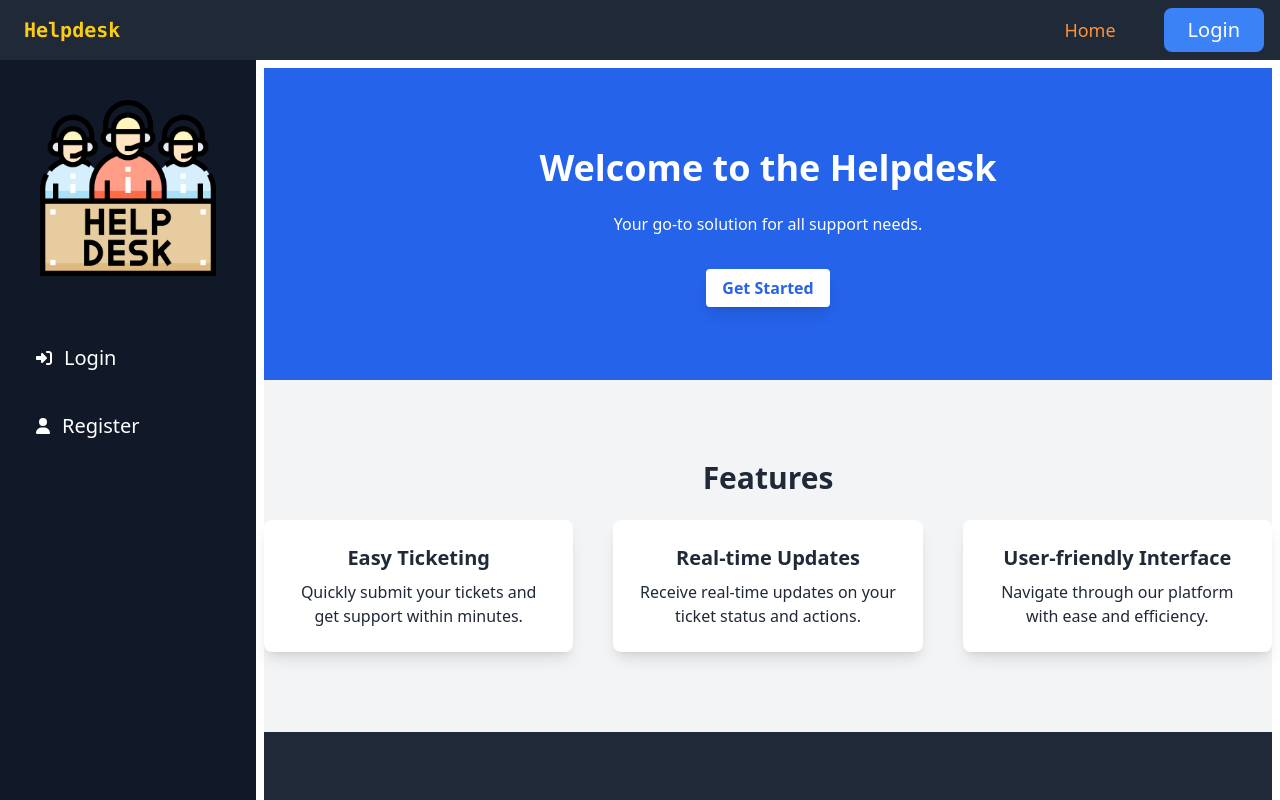
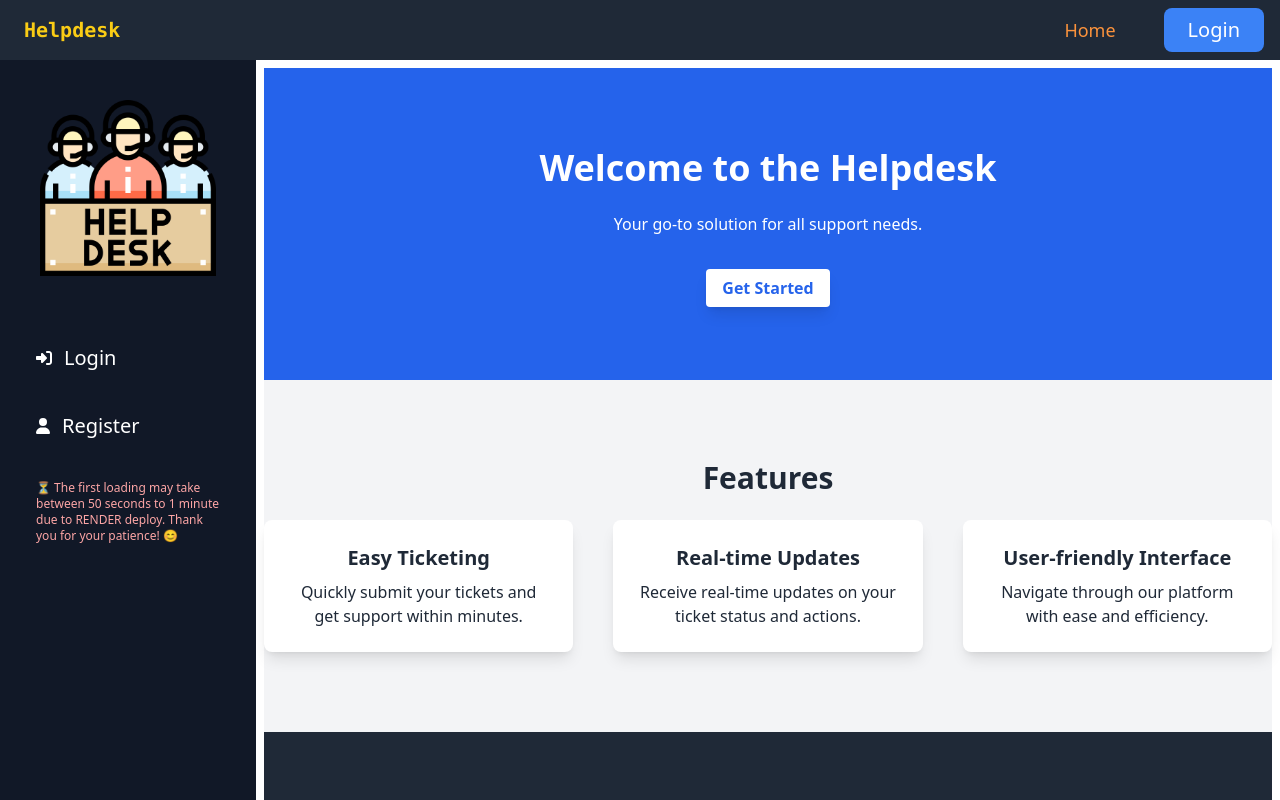
Before and after one commit to manvendra9752/Help-desk-here, a React (Vite) app in the folder frontend/: page / in a window 1280 px wide. Shown: the top 800 px of the page. Built offline with nearby package versions, Linux system fonts and the light colour scheme.

Commit message:
render time request

```diff
--- a/frontend/src/components/Menu.jsx
+++ b/frontend/src/components/Menu.jsx
@@ -151,6 +151,10 @@ const Menu = () => {
                 <span className="md:text-xl text-xs">Register</span>
               </NavLink>
             </li>
+            <p className="text-xs p-3 text-red-300">
+              ⏳ The first loading may take between 50 seconds to 1 minute due
+              to RENDER deploy. Thank you for your patience! 😊
+            </p>
           </>
         )}
       </ul>
```
